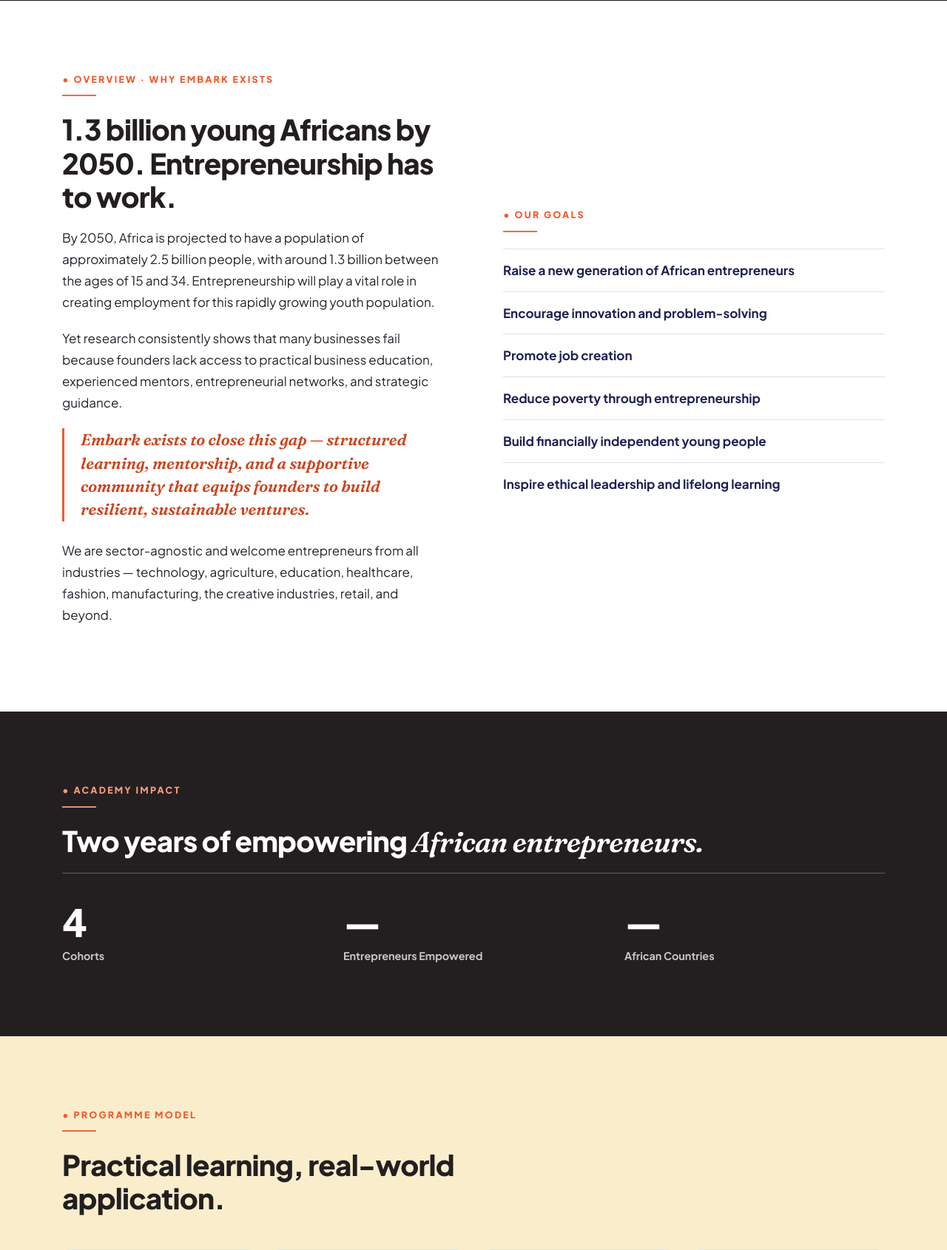
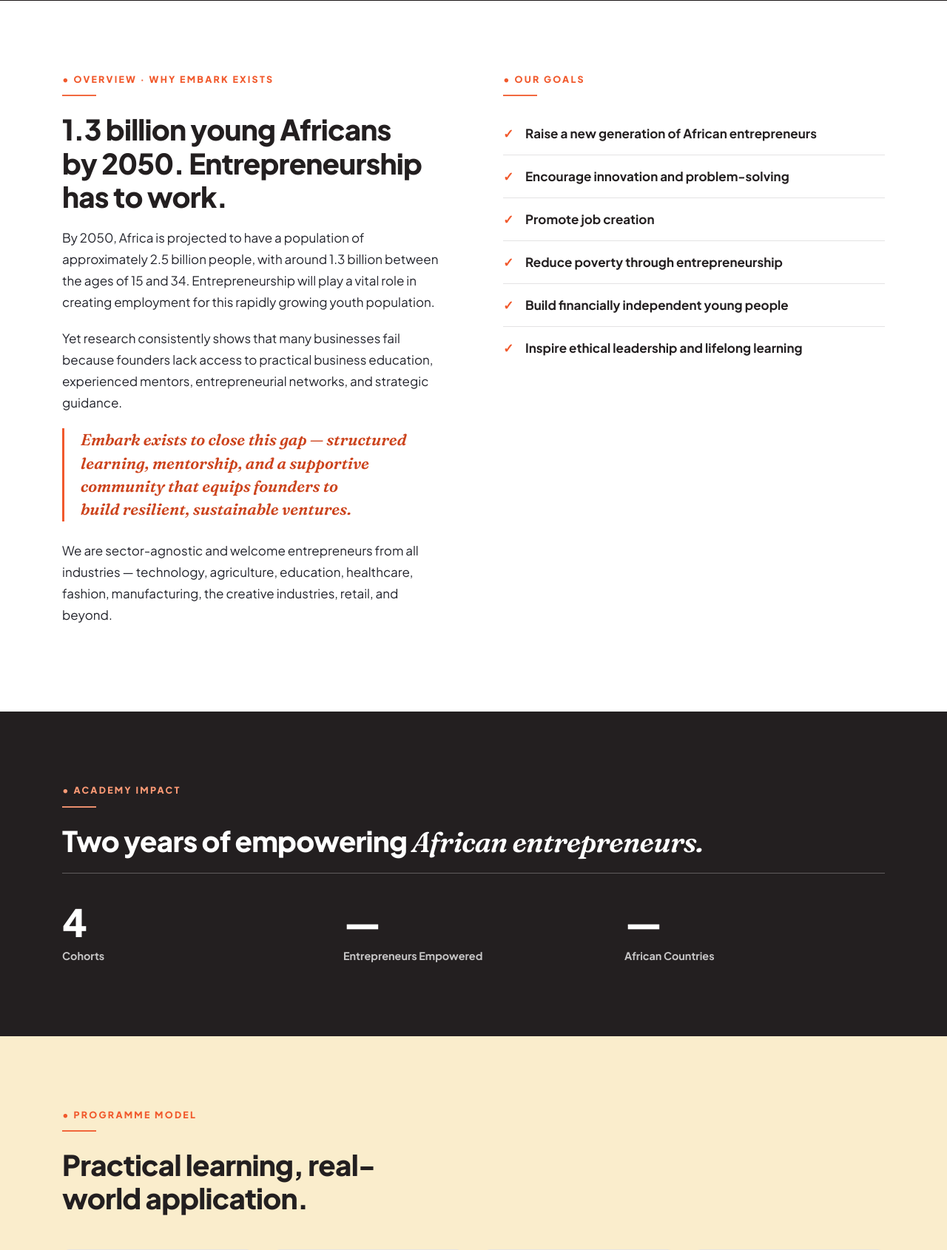
Before and after one commit to GeoffreyWeta/iadebayo, a Django app: page /embark/ in a window 1280 px wide. Shown: the part 818-2508 px from the top of the page at 74% size. Run offline with Django 5.2, Linux system fonts and the light colour scheme; data that the repository does not hold is empty.

Commit message:
polish: excellence pass — unified checklists, centered eyebrow rules, equal-height cards, balanced headlines, consistent form titles

```diff
--- a/static/css/site.css
+++ b/static/css/site.css
@@ -843,3 +843,49 @@ h2 { margin: 0 0 .5em; }
 /* v13 — every framed image fits its position regardless of source shape */
 .media-frame img { aspect-ratio: 4 / 3; object-fit: cover; width: 100%; }
 .split .media-frame img { aspect-ratio: 4 / 3; }
+
+/* ============================================================
+   v14 — EXCELLENCE PASS: order, alignment, rhythm
+   ============================================================ */
+
+/* Checklists: one consistent style everywhere (about, embark, apply) */
+.ticklist { list-style: none; padding: 0; margin: 0; }
+.ticklist li {
+  padding: 14px 0 14px 30px; border-bottom: 1px solid var(--line);
+  font-weight: 600; color: var(--ink); position: relative;
+}
+.ticklist li:last-child { border-bottom: 0; }
+.ticklist li::before { content: "✓"; position: absolute; left: 0; top: 14px; color: var(--red); font-weight: 800; }
+.theme-embark .ticklist li { color: var(--em-dark); border-color: rgba(35,31,32,.12); }
+.theme-embark .ticklist li::before { color: var(--em-orange); }
+.on-dark .ticklist li, .section-dark .ticklist li { color: #fff; border-color: rgba(255,255,255,.18); }
+
+/* Form card headings: consistent size + spacing */
+.form-title { font-size: 1.55rem; margin-bottom: 6px; }
+.form-card > p { margin-top: 0; }
+.form-card form { margin-top: 22px; }
+
+/* Centered sections: the eyebrow underline must center too (was left-stuck) */
+.center .eyebrow, .cta-band .eyebrow { text-align: center; }
+.center .eyebrow::after, .cta-band .eyebrow::after { margin-left: auto; margin-right: auto; }
+
+/* Cards: equal heights in a row; actions pinned to the bottom */
+.card-grid { align-items: stretch; }
+.card { display: flex; flex-direction: column; }
+.card p:last-child, .card .card-cta { margin-top: auto; }
+.card h3 { margin-bottom: 10px; }
+
+/* Testimonials & people: consistent internal rhythm */
+.testimonial { min-height: 100%; }
+.person h3 { margin-top: 0; }
+.person .role { display: block; margin-top: 2px; }
+
+/* Headlines: balanced line breaks (no orphan words) */
+h1, h2, .statement, .band-quote { text-wrap: balance; }
+
+/* Split sections: media and text top-align consistently */
+.split { align-items: start; }
+.split > .reveal > .media-frame:first-child { margin-top: 6px; }
+
+/* Consistent gap after intro leads */
+.page-head .lead { max-width: 62ch; }
--- a/templates/404.html
+++ b/templates/404.html
@@ -2,7 +2,7 @@
 {% block content %}
 <section class="section section-dark on-dark center" style="min-height:60vh;display:flex;align-items:center">
   <div class="container">
-    <p class="eyebrow" style="justify-content:center">404</p>
+    <p class="eyebrow">404</p>
     <h1>This page took a <span class="accent accent-light">detour.</span></h1>
     <p class="lead">The page you're looking for doesn't exist or has moved.</p>
     <div style="margin-top:26px"><a class="btn btn-red" href="/">Back to home</a></div>
--- a/templates/core/contact.html
+++ b/templates/core/contact.html
@@ -18,7 +18,7 @@
       </ul>
     </div>
     <div class="form-card reveal">
-      <h2 style="font-size:1.6rem">Send a message</h2>
+      <h2 class="form-title">Send a message</h2>
       <form method="post" action="{% url 'submissions:contact' %}" class="form-grid" novalidate>
         {% csrf_token %}
         {% include "includes/form_fields.html" %}
--- a/templates/core/embark.html
+++ b/templates/core/embark.html
@@ -33,13 +33,13 @@
     </div>
     <div class="reveal">
       <p class="eyebrow" style="color:var(--orange)">Our goals</p>
-      <ul class="faq" style="list-style:none;padding:0;margin:0">
-        <li style="padding:14px 0;border-bottom:1px solid var(--line);font-weight:700;color:var(--ink)">Raise a new generation of African entrepreneurs</li>
-        <li style="padding:14px 0;border-bottom:1px solid var(--line);font-weight:700;color:var(--ink)">Encourage innovation and problem-solving</li>
-        <li style="padding:14px 0;border-bottom:1px solid var(--line);font-weight:700;color:var(--ink)">Promote job creation</li>
-        <li style="padding:14px 0;border-bottom:1px solid var(--line);font-weight:700;color:var(--ink)">Reduce poverty through entrepreneurship</li>
-        <li style="padding:14px 0;border-bottom:1px solid var(--line);font-weight:700;color:var(--ink)">Build financially independent young people</li>
-        <li style="padding:14px 0;font-weight:700;color:var(--ink)">Inspire ethical leadership and lifelong learning</li>
+      <ul class="ticklist">
+        <li>Raise a new generation of African entrepreneurs</li>
+        <li>Encourage innovation and problem-solving</li>
+        <li>Promote job creation</li>
+        <li>Reduce poverty through entrepreneurship</li>
+        <li>Build financially independent young people</li>
+        <li>Inspire ethical leadership and lifelong learning</li>
       </ul>
     </div>
   </div>
@@ -151,7 +151,7 @@
 
 <section class="section section-cream cta-band">
   <div class="container">
-    <p class="eyebrow" style="justify-content:center;color:var(--orange)">Cohort applications</p>
+    <p class="eyebrow" style="color:var(--orange)">Cohort applications</p>
     <h2>Free. Online. Built for founders who are <span class="accent accent-red">already building.</span></h2>
     <a class="btn btn-red" href="{% url 'core:apply' %}">Apply to Embark →</a>
   </div>
--- a/templates/core/get_involved.html
+++ b/templates/core/get_involved.html
@@ -16,7 +16,7 @@
       <p>The programme is delivered entirely online, enabling you to contribute from anywhere in the world. Live teaching sessions are held on weekends to accommodate your work schedule, while one-to-one mentorship sessions are scheduled flexibly based on each mentor's availability.</p>
     </div>
     <div class="form-card reveal">
-      <h2 style="font-size:1.6rem">Join our faculty</h2>
+      <h2 class="form-title">Join our faculty</h2>
       <form method="post" action="{% url 'submissions:faculty' %}" class="form-grid" novalidate>
         {% csrf_token %}
         {% with form=faculty_form %}{% include "includes/form_fields.html" %}{% endwith %}
@@ -35,7 +35,7 @@
       <p>As a volunteer, you'll become part of a passionate community committed to equipping young entrepreneurs with the knowledge, networks, and opportunities they need to build successful businesses. Most volunteer opportunities are flexible and remote, so you can contribute from anywhere in the world.</p>
     </div>
     <div class="form-card reveal">
-      <h2 style="font-size:1.6rem">Volunteer with us</h2>
+      <h2 class="form-title">Volunteer with us</h2>
       <form method="post" action="{% url 'submissions:volunteer' %}" class="form-grid" novalidate>
         {% csrf_token %}
         {% with form=volunteer_form %}{% include "includes/form_fields.html" %}{% endwith %}
--- a/templates/core/home.html
+++ b/templates/core/home.html
@@ -154,7 +154,7 @@
 {# ============ CTA #}
 <section class="section section-dark on-dark cta-band">
   <div class="container">
-    <p class="eyebrow" style="justify-content:center">Ready to build?</p>
+    <p class="eyebrow">Ready to build?</p>
     <h2>Your business deserves the guidance you wish you had from <span class="accent accent-light">day one.</span></h2>
     <a class="btn btn-red" href="{% url 'core:apply' %}">Apply to Embark Academy</a>
   </div>
--- a/templates/core/partner.html
+++ b/templates/core/partner.html
@@ -23,7 +23,7 @@
       <p class="statement" style="margin-top:40px">Every partnership expands what one young founder somewhere can access.</p>
     </div>
     <div class="form-card reveal">
-      <h2 style="font-size:1.6rem">Partner with us</h2>
+      <h2 class="form-title">Partner with us</h2>
       <form method="post" action="{% url 'submissions:partner' %}" class="form-grid" novalidate>
         {% csrf_token %}
         {% include "includes/form_fields.html" %}
```
Also changed, not shown: templates/core/about.html (+6 -6 lines), templates/core/apply.html (+7 -7 lines).
